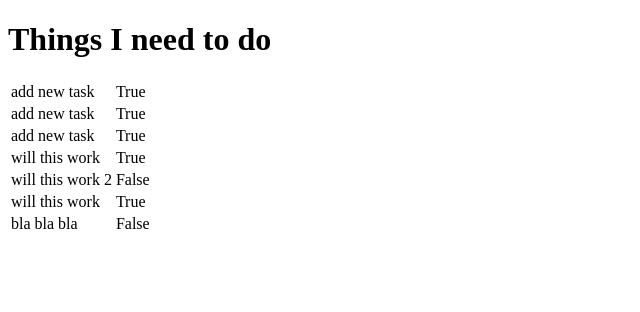
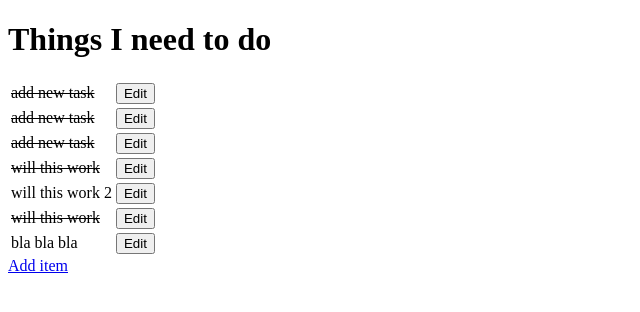
Before and after one commit to aliclarke206/ci-heelo-django, a Django app: page / in a window 1280 px wide. Shown: the top 312 px of the page, without its empty margins (0-640 px from the left). Run offline with Django 3.2, Linux system fonts and the light colour scheme; data comes from the database, SQL or seed files in the repository; both versions use the stored data as it was after the commit.

Commit message:
another commit

```diff
--- a/django_todo/urls.py
+++ b/django_todo/urls.py
@@ -15,9 +15,11 @@ Including another URLconf
 """
 from django.contrib import admin
 from django.urls import path
-from todo.views import get_todo_list
+from todo.views import get_todo_list, add_item, edit_item
 
 urlpatterns = [
     path('admin/', admin.site.urls),
-    path('', get_todo_list, name='get_to_list')
+    path('', get_todo_list, name='get_to_list'),
+    path('add', add_item, name='add'),
+    path('edit/<item_id>', edit_item, name= 'edit')
 ]
--- a/todo/templates/todo/todo_list.html
+++ b/todo/templates/todo/todo_list.html
@@ -10,11 +10,22 @@
 
     <table>
     {% for item in items %}
-        <tr>
+    <tr>
+        {% if item.done %}
+             <td><strike> {{ item.name }} </strike></td>
+        {% else %}
             <td>{{ item.name }}</td>
-            <td>{{ item.done }}</td>
-        </tr>
+        {% endif %}
+            <td>
+                <a href="/edit/{{ item.id }}">
+                    <button>Edit</button>
+                </a>
+            </td>
+     </tr>
+     {% empty %}
+     <tr><td>You have nothing left to do!</td></tr>
     {% endfor %}
     </table>
+    <a href="/add">Add item</a>
 </body>
 </html>
--- a/todo/views.py
+++ b/todo/views.py
@@ -1,11 +1,38 @@
-from django.shortcuts import render
+from django.shortcuts import render, redirect, get_object_or_404
 from .models import Item
+from .forms import ItemForm
 # Create your views here.
 
 
 def get_todo_list(request):
     items = Item.objects.all()
-    context ={
-        'items' : items
+    context = {
+        'items': items
     }
     return render(request, "todo/todo_list.html", context)
+
+
+def add_item(request):
+    if request.method == "POST":
+        form = ItemForm(request.POST)
+        if form.is_valid():
+            form.save()
+            return redirect('get_todo_list')
+    form = ItemForm()
+    context = {
+        'form': form
+    }
+    return render(request, "todo/add_item.html", context)
+
+def edit_item(request, item_id):
+    item = get_object_or_404(Item, id=item_id)
+    if request.method == "POST":
+        form = ItemForm(request.POST, instance=item)
+        if form.is_valid():
+            form.save()
+            return redirect('get_todo_list')
+    form = ItemForm(instance=item)
+    context = {
+        'form': form
+    }
+    return render(request, 'todo/edit_item.html', context)
```
Also changed, not shown: todo/forms.py (added, +8 -0 lines), todo/templates/todo/add_item.html (added, +22 -0 lines), todo/templates/todo/edit_item.html (added, +22 -0 lines), db.sqlite3.
